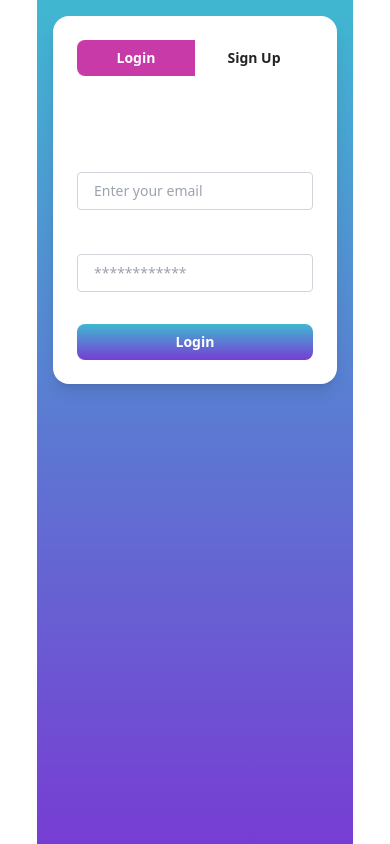
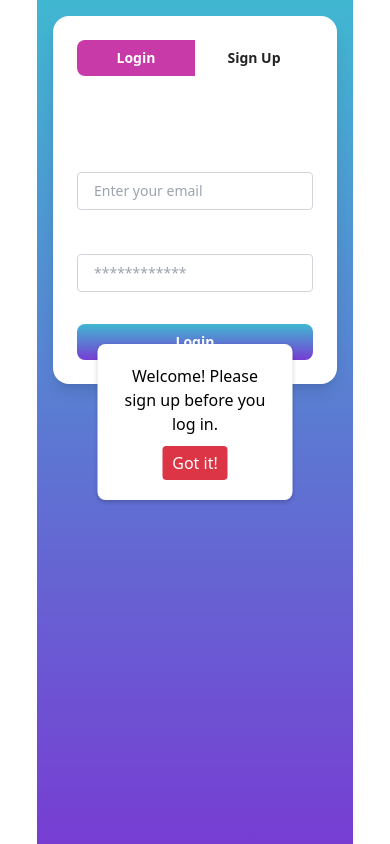
Before and after one commit to sabalearning01/ProodosFiles, a React (Vite) app: page /login in a window 390 px wide. Built offline with nearby package versions, Linux system fonts and the light colour scheme.

Commit message:
added responsiveness v3

```diff
--- a/src/Pages/Auth/Login.jsx
+++ b/src/Pages/Auth/Login.jsx
@@ -1,4 +1,4 @@
-import React, { useState } from "react";
+import React, { useState, useEffect } from "react";
 import { toast, ToastContainer } from "react-toastify";
 import axios from "axios";
 import * as Yup from "yup";
@@ -18,6 +18,7 @@ const Login = () => {
   const [isLogin, setIsLogin] = useState(true);
   const [loading, setLoading] = useState(false);
   const [popupMessage, setPopupMessage] = useState("");
+  const [showSignupPrompt, setShowSignupPrompt] = useState(false);
 
   const loginSchema = Yup.object({
     email: Yup.string().email("Invalid email format").required("Email is required"),
@@ -44,6 +45,27 @@ const Login = () => {
   });
 
   const currentSchema = isLogin ? loginSchema : signupSchema;
+
+  // LocalStorage safeguard for signup prompt
+  useEffect(() => {
+    try {
+      const hasSignedUp = localStorage.getItem("hasSignedUp");
+      if (!hasSignedUp) {
+        setShowSignupPrompt(true);
+      }
+    } catch (err) {
+      console.error("Error accessing localStorage:", err);
+    }
+  }, []);
+
+  const handleClosePopup = () => {
+    try {
+      setShowSignupPrompt(false);
+      localStorage.setItem("hasSignedUp", "true");
+    } catch (err) {
+      console.error("Error writing to localStorage:", err);
+    }
+  };
 
   const handleChange = async (e) => {
     const { name, value } = e.target;
@@ -96,6 +118,7 @@ const Login = () => {
   };
 
   return (
+    <ErrorBoundary>
       <div className="flex flex-col-reverse lg:flex-row justify-between items-center min-h-screen">
         <ToastContainer />
         {popupMessage && (
@@ -103,6 +126,14 @@ const Login = () => {
             <p>{popupMessage}</p>
             <button onClick={() => setPopupMessage("")} className="popup-close">
               Close
+            </button>
+          </div>
+        )}
+        {showSignupPrompt && (
+          <div className="popup">
+            <p>Welcome! Please sign up before you log in.</p>
+            <button onClick={handleClosePopup} className="popup-close">
+              Got it!
             </button>
           </div>
         )}
@@ -222,8 +253,33 @@ const Login = () => {
           `}
         </style>
       </div>
+    </ErrorBoundary>
   );
 };
+
+// ErrorBoundary component to handle UI failures gracefully
+class ErrorBoundary extends React.Component {
+  constructor(props) {
+    super(props);
+    this.state = { hasError: false };
+  }
+
+  static getDerivedStateFromError(error) {
+    return { hasError: true };
+  }
+
+  componentDidCatch(error, errorInfo) {
+    console.error("ErrorBoundary caught an error", error, errorInfo);
+  }
+
+  render() {
+    if (this.state.hasError) {
+      return <h1>Something went wrong. Please try again later.</h1>;
+    }
+
+    return this.props.children;
+  }
+}
 
 const InputField = ({
   label,
```
Lines whose indentation alone changed are shown as unchanged.
